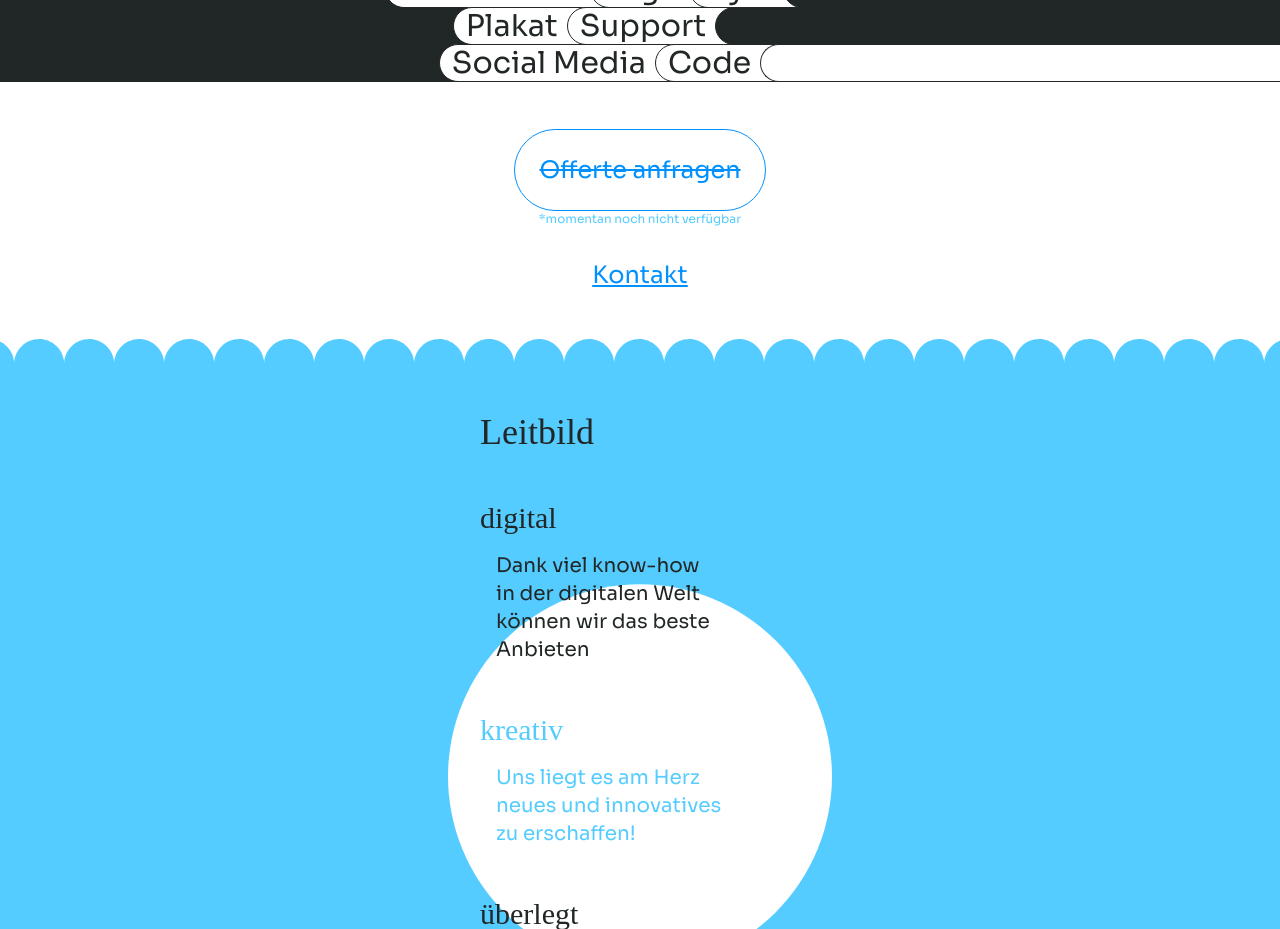
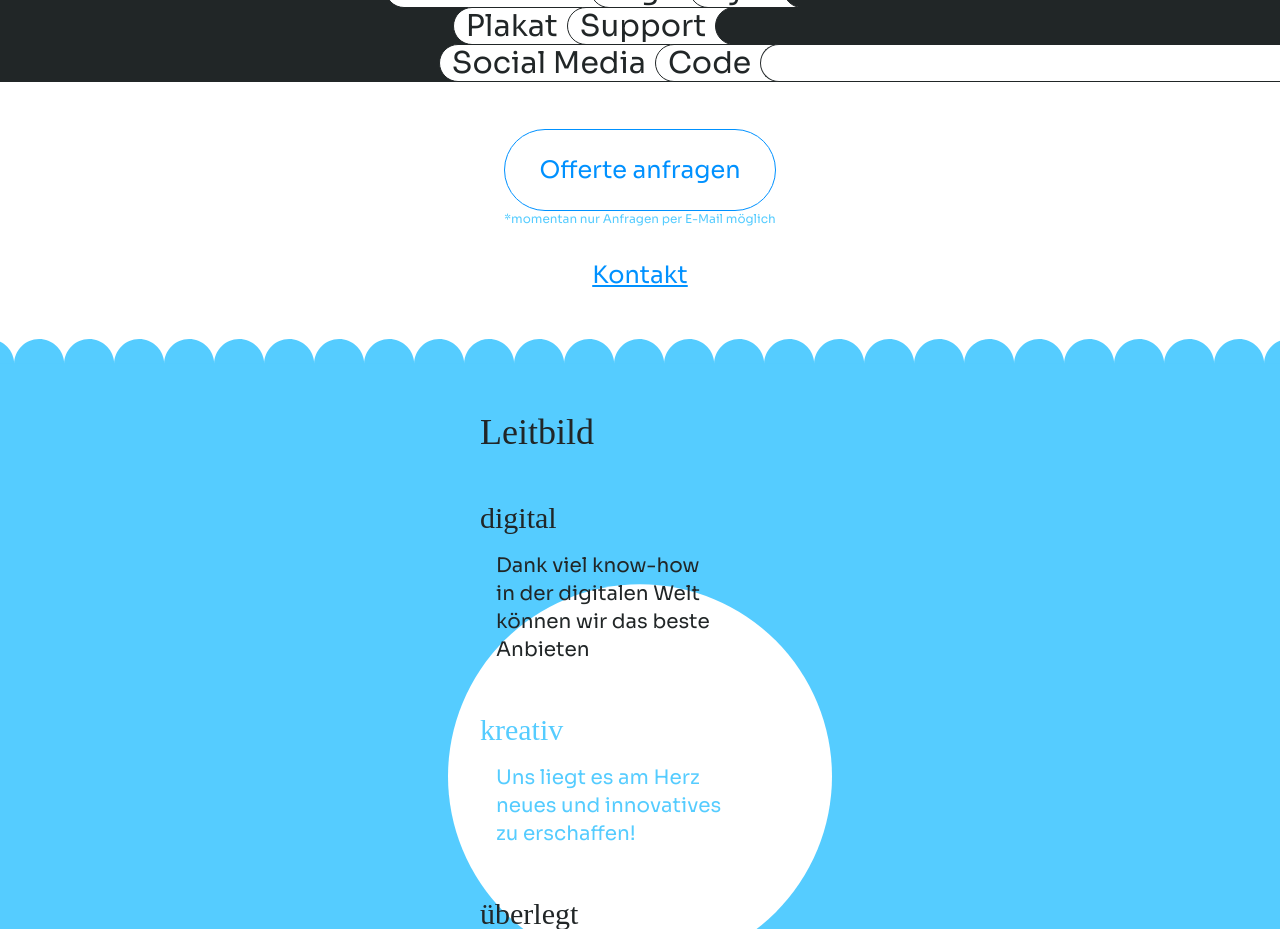
Before and after one commit to nydelic/nydelic, a Next.js app: page / in a window 1280 px wide. Shown: the part 2180-3109 px from the top of the page. Built offline with nearby package versions, Linux system fonts and the light colour scheme; a web font is replaced by a local one.

Commit message:
fix: link offer request to contact page

```diff
--- a/pages/index.tsx
+++ b/pages/index.tsx
@@ -128,13 +128,13 @@ const Home: NextPage = () => {
           <OfferSelect />
           <div className="flex justify-center">
             <div className="text-center">
-              <Link href={"/request-offer"}>
+              <Link href={"/contact"}>
                 <a className="block px-6 py-6 mb-8 rounded-full border border-accent-color text-accent-color text-2xl hover:text-white hover:bg-accent-color transition-colors">
-                  <del>Offerte anfragen</del>
+                  Offerte anfragen
                 </a>
               </Link>
               <small className="text-xs relative block text-accent-color-light -translate-y-8">
-                *momentan noch nicht verfügbar
+                *momentan nur Anfragen per E-Mail möglich
               </small>
               <Link href={"#contact"}>
                 <a className="block underline text-accent-color text-2xl">
```
